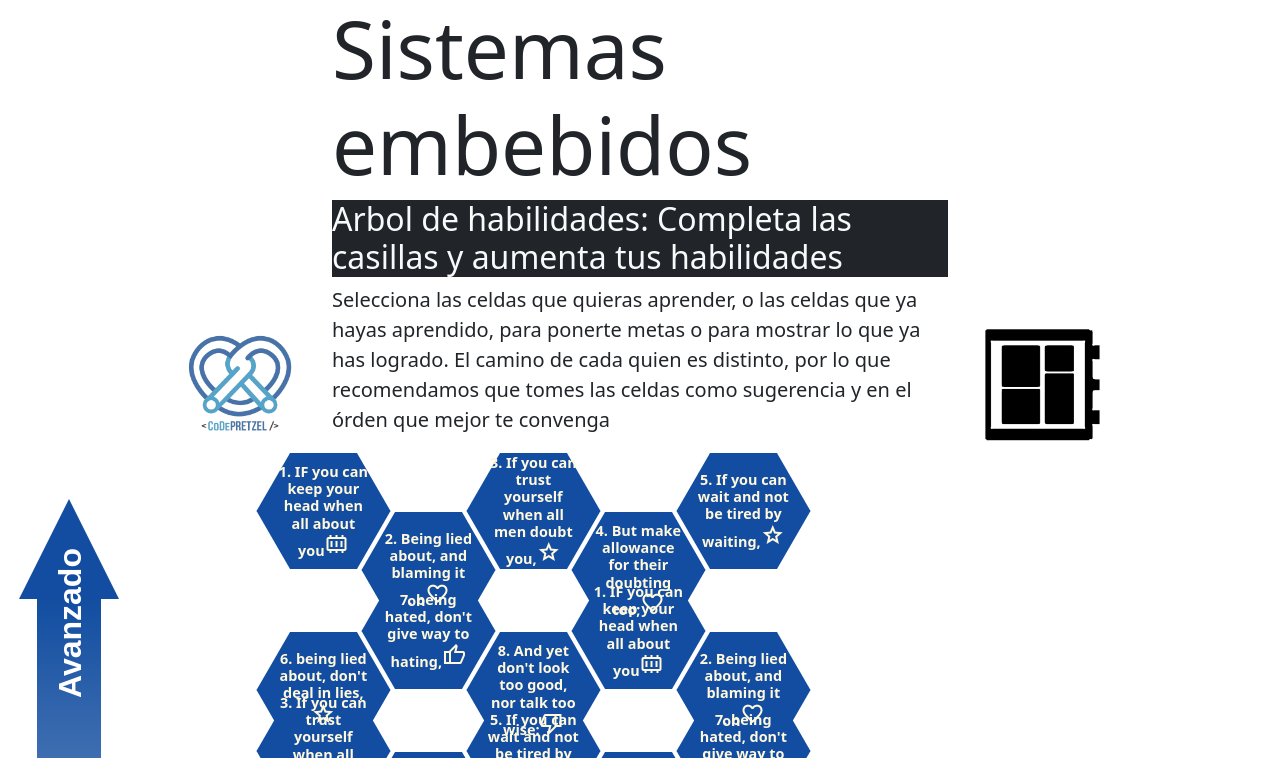
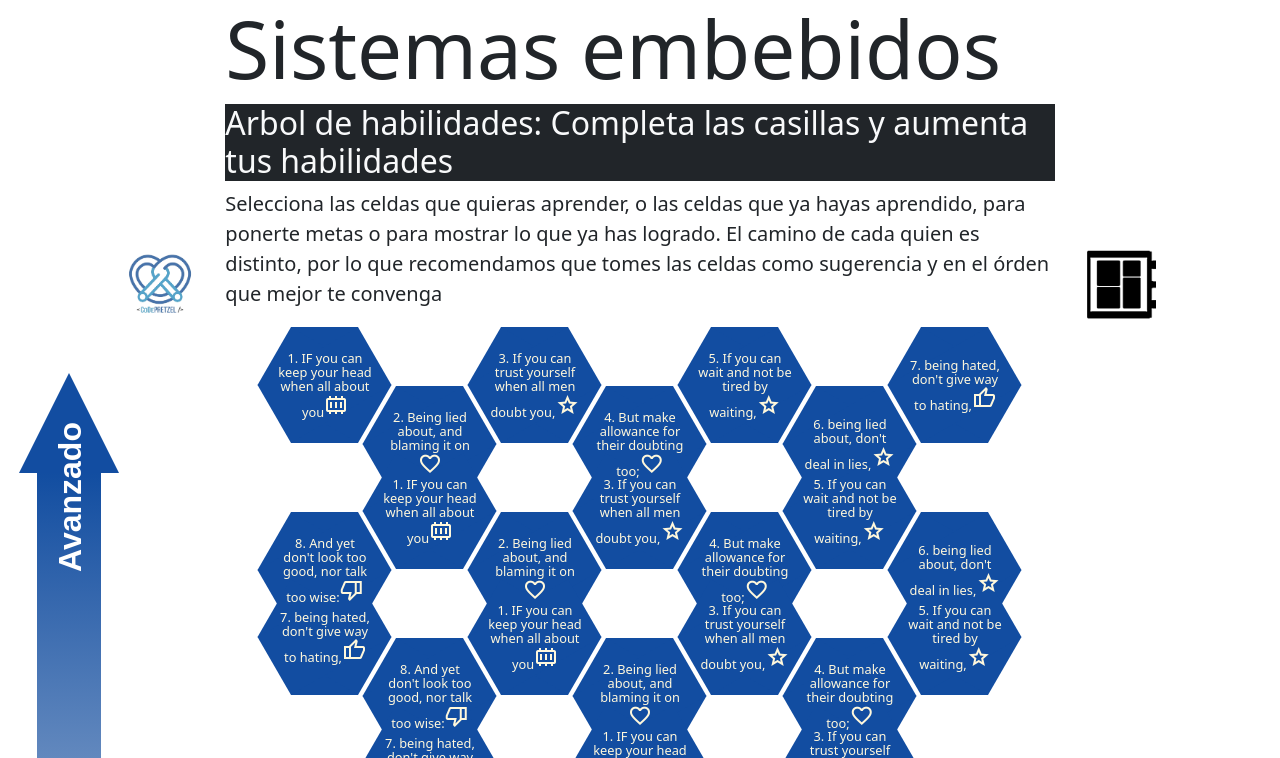
Before and after one commit to CoDePretzel/MapaHabilidadesTemplate, a plain HTML site: page index.html in a window 1280 px wide. Shown: the top 758 px of the page. Drawn offline with nearby package versions, Linux system fonts and the light colour scheme.

Commit message:
added dynamic size to exagons.

```diff
--- a/css/newStyle.css
+++ b/css/newStyle.css
@@ -130,8 +130,8 @@
 .hexanone {
   position: relative;
   display: inline-block;
-  width: 67px;
-  height: 116px;
+  width: 4rem;
+  height: 8rem;
   margin: 1px 18px;
 }
 
@@ -145,17 +145,13 @@
   left: 50%;
   transform: translate(-50%, -50%);
   width: 140%;
-  font-size: .9rem;
-  font-weight: 600;
-  line-height: 1.2;
+  font-size: .8rem;
+  font-weight: 500;
+  line-height: 1.1;
   color: cornsilk;
   z-index: 100;
 }
 
-.ibws-fix {
-  /* inline-block whitespace fix */
-  font-size: 0;
-}
 
 .honeycomb {
   margin: 0 auto;
--- a/index.html
+++ b/index.html
@@ -15,12 +15,12 @@
     <header>
         <div class="container-fluid">
             <div class="row">
-                <div  class="col-3 align-self-end">
+                <div  class="col-2 align-self-end">
                     <div class="row justify-content-end">
                         <img src="imgs/CoDePretzel_logo.png" alt="CoDe Pretzel" class="w-50" >
                     </div>
                 </div>
-                <div class="col-6 container-fluid">
+                <div class="col-8 container-fluid">
                     <h1 class="display-1">Sistemas embebidos</h1>
                     <h2 class="text-light bg-dark font-weight-bold">Arbol de habilidades: Completa las casillas y aumenta tus habilidades</h2>
                     <p class="lead text-justify">
@@ -28,7 +28,7 @@
                         El camino de cada quien es distinto, por lo que recomendamos que tomes las celdas como sugerencia y en el órden que mejor te convenga
                     </p>
                 </div>
-                <div class="col-3 align-self-end">
+                <div class="col-2 align-self-end">
                     <div class="row justify-content-start">
                         <img src="imgs/circuit_board.png" alt="Circuit board" class="w-50" >
                     </div>
@@ -63,7 +63,7 @@
                                             <div class="triangle-down"></div>
                                         </div>
                                 </div>
-                                <div class="container-center-col col-6 align-self">
+                                <div class="container-center-col col-8 align-self">
                                     <div class="honeycomb"></div>
                                 </div>
                             </div>
```
